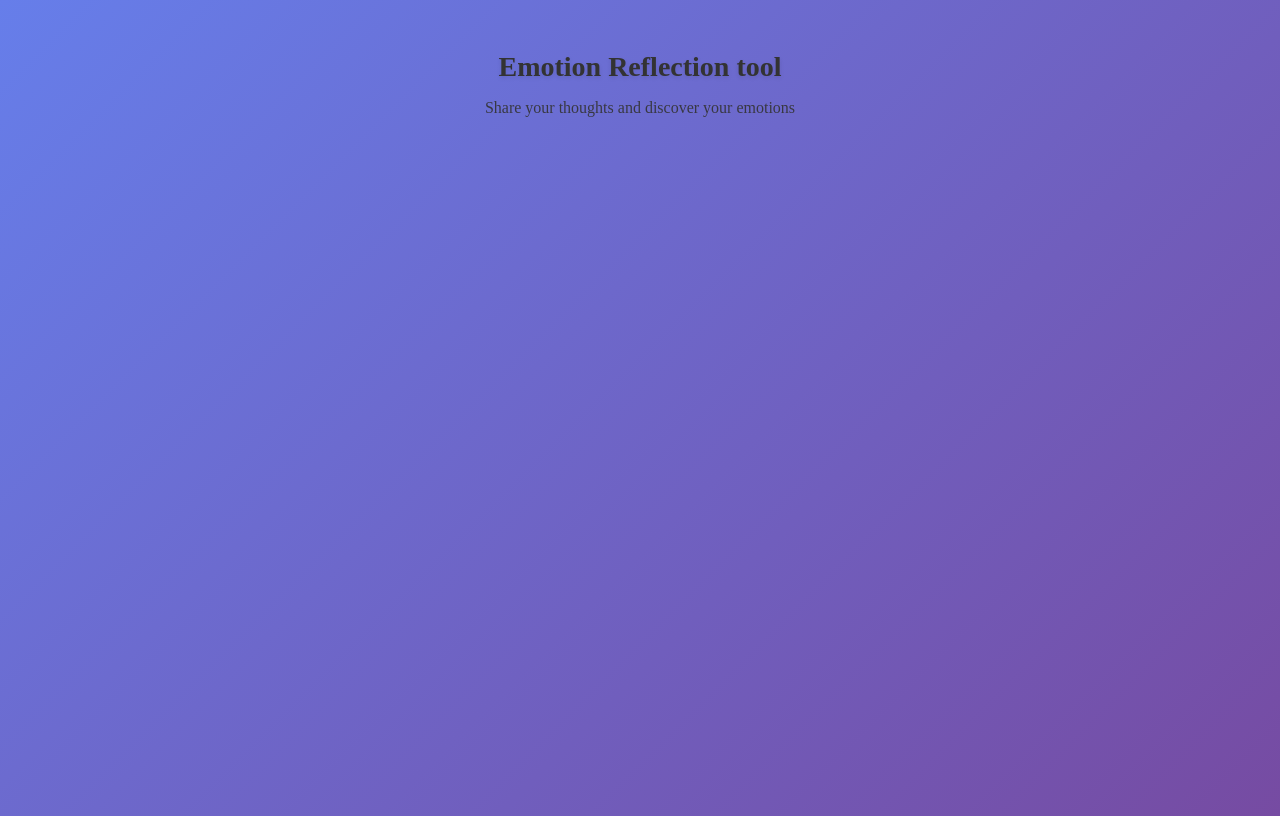
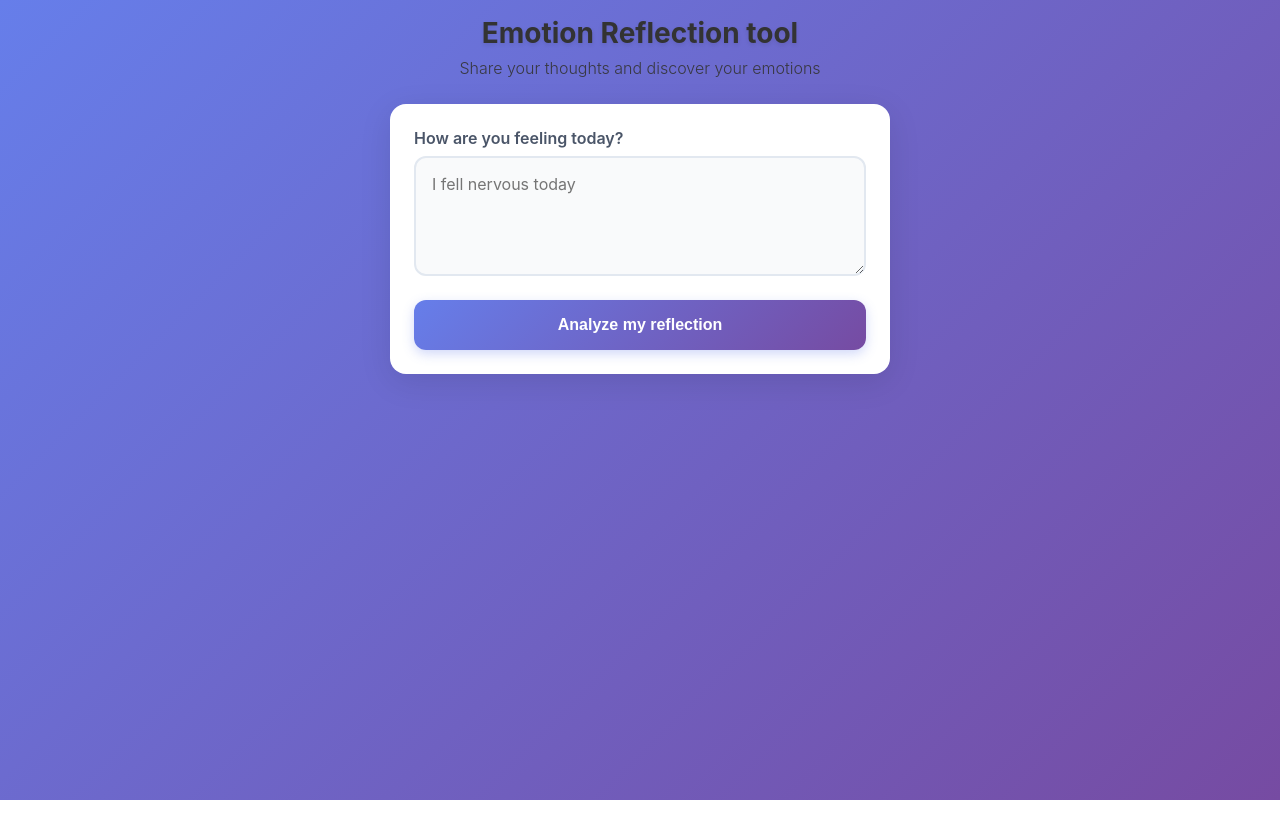
Before and after one commit to Rahulo67887/Internship, a React (Vite) app in the folder Frontend/: page / in a window 1280 px wide. Built offline with nearby package versions, Linux system fonts and the light colour scheme.

Commit message:
created form component and defined  its css

```diff
--- a/Frontend/src/App.css
+++ b/Frontend/src/App.css
@@ -1,6 +1,18 @@
-body{
-    color: #333;
-    background: linear-gradient(135deg, #667eea 0%, #764ba2 100%);
+* {
+  margin: 0;
+  padding: 0;
+  box-sizing: border-box;
+}
+
+body {
+  font-family: -apple-system, BlinkMacSystemFont, 'Segoe UI', 'Roboto', 'Oxygen',
+    'Ubuntu', 'Cantarell', 'Fira Sans', 'Droid Sans', 'Helvetica Neue',
+    sans-serif;
+  -webkit-font-smoothing: antialiased;
+  -moz-osx-font-smoothing: grayscale;
+  background: linear-gradient(135deg, #667eea 0%, #764ba2 100%);
+  min-height: 100vh;
+  color: #333;
 }
 
 
@@ -10,14 +22,14 @@ body{
     display: flex;
     flex-direction: column;
     max-width: 100%;
-    margin: 0 auto;
+    margin: 0;
     padding:  0 16px;
 }
 
 /*Header style*/
 .app-header{
     text-align: center;
-    padding: 24px 0;
+    padding: 16px 0;
     /* color: white; */
 }
 
@@ -33,3 +45,74 @@ body{
     opacity: 0.9;
     font-weight: 300;
 }
+
+/* Main content */
+.app-main{
+    flex: 1;
+    display: flex;
+    flex-direction: column;
+    align-items: center;
+    justify-content: flex-start;
+    padding: 10px 0;
+}
+
+/* Form styles */
+.reflection-form{
+    background: white;
+    padding: 24px;
+    border-radius: 16px;
+    box-shadow: 0 8px 32px rgba(0,0,0,0.1);
+    width: 100%;
+    max-width: 500px;
+    margin: 0 auto;
+}
+
+.form-group{
+    margin-bottom: 20px;
+}
+
+.form-group label{
+    margin-bottom: 8px;
+    display: block;
+    font-weight: 600;
+    color: #4a5568;
+    font-size: 16px;
+}
+
+.reflection-textarea {
+  width: 100%;
+  min-height: 120px;
+  padding: 16px;
+  border: 2px solid #e2e8f0;
+  border-radius: 12px;
+  font-size: 16px;
+  font-family: inherit;
+  resize: vertical;
+  transition: border-color 0.2s ease;
+  background: #f9fafb;
+}
+
+.submit-button {
+  width: 100%;
+  padding: 16px;
+  background: linear-gradient(135deg, #667eea 0%, #764ba2 100%);
+  color: white;
+  border: none;
+  border-radius: 12px;
+  font-size: 16px;
+  font-weight: 600;
+  cursor: pointer;
+  transition: all 0.2s ease;
+  box-shadow: 0 4px 12px rgba(102, 126, 234, 0.3);
+}
+
+.submit-button:hover:not(:disabled) {
+  transform: translateY(-2px);
+  box-shadow: 0 6px 20px rgba(102, 126, 234, 0.4);
+}
+
+.submit-button:disabled {
+  opacity: 0.6;
+  cursor: not-allowed;
+  transform: none;
+}
--- a/Frontend/src/App.tsx
+++ b/Frontend/src/App.tsx
@@ -1,4 +1,5 @@
 import './App.css'
+import Form from './components/Form'
 import Header from './components/Header'
 
 function App() {
@@ -6,6 +7,9 @@ function App() {
   return (
     <div className='app'>
       <Header />
+      <main className="app-main">
+        <Form/>
+      </main>
     </div>
   )
 }
--- a/Frontend/src/components/Form.tsx
+++ b/Frontend/src/components/Form.tsx
@@ -1,8 +1,26 @@
 const Form: React.FC = ()=>{
+    console.log("Form component rendered");
+
     return (
-        <main className="app-main">
+        <form className="reflection-form">
+            <div className="form-group">
+                <label htmlFor="reflection-text">
+                    How are you feeling today?
+                </label>
+                <textarea
+                    id="reflection-text"
+                    placeholder="I fell nervous today"
+                    rows={4}
+                    className="reflection-textarea">
+                </textarea>
+            </div>
 
-        </main>
+            <button
+                type="submit"
+                className="submit-button">
+                    Analyze my reflection
+            </button>
+        </form>
     )
 }
 
--- a/Frontend/src/components/Header.tsx
+++ b/Frontend/src/components/Header.tsx
@@ -1,12 +1,10 @@
 const Header : React.FC = () =>{
 
     return (
-        <div className="app">
-            <header className="app-header">
+        <header className="app-header">
                 <h1>Emotion Reflection tool</h1>
                 <p>Share your thoughts and discover your emotions</p>
             </header>
-        </div>
     )
 }
 
```
